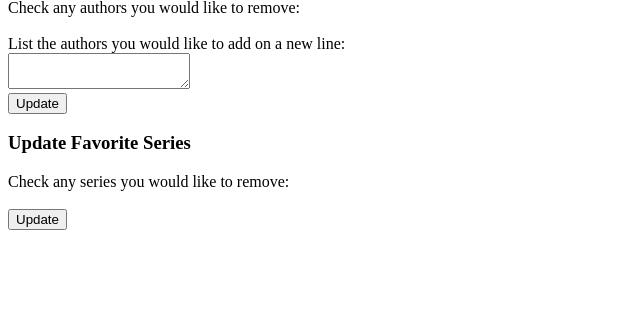
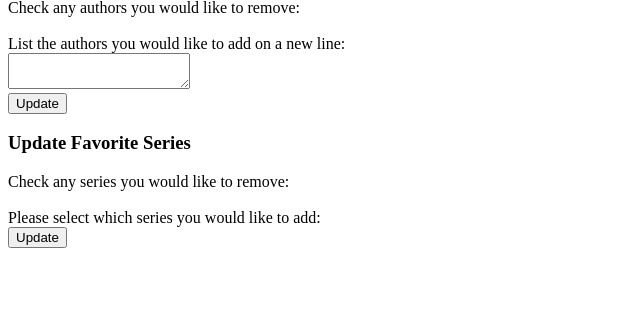
Before and after one commit to sdublish/hackbright-project, a Flask app: page /user/1 in a window 1280 px wide. Shown: the part 472-800 px from the top of the page, without its empty margins (0-640 px from the left). Run offline with Flask 2, Linux system fonts and the light colour scheme; the visitor is signed in with stand-in values (Sample User, id 1); data comes from the database, SQL or seed files in the repository; data that the repository does not hold is empty.

Commit message:
Modified search functionality, show results on page instead of in console, and allow users to add favorites from profile as well as author/series page

```diff
--- a/server.py
+++ b/server.py
@@ -13,24 +13,18 @@
 app = Flask(__name__)
 app.jinja_env.undefined = StrictUndefined
 
-# note need to run secrets file in order to set secret key
 app.secret_key = os.environ["FLASK_SECRET_KEY"]
 goodreads_key = os.environ["GOODREADS_API_KEY"]
 google_books_key = os.environ["GOOGLE_BOOKS_API_KEY"]
 
 
-def get_author_goodreads_id(author_name):
-    """ Given author name, returns Goodreads ID associated with name, if it exists.
-    Otherwise returns None."""
-    # can change this so it sends author name
-    # ... just for that one use case? IDK I don't know if that's a good idea...
-    # python is special casess aren't that special
-    # and I can literally avoid making an API call if I just give that info again
-    # also this tree is SUPER SMALL
-    # so it might be a good idea to just... send the tree info in a different way
+def get_author_goodreads_info(author_name):
+    """ Given author name, returns (goodreads_id, goodreads_name), if it exists.
+    Otherwise returns (None, None)."""
     payload = {"key": goodreads_key}
     url = "https://www.goodreads.com/api/author_url/{}".format(author_name)
     goodreads_id = None
+    goodreads_name = None
 
     response = requests.get(url, params=payload)
 
@@ -38,14 +32,21 @@
         tree = ET.fromstring(response.content)
         if tree.find("author"):
             goodreads_id = tree.find("author").attrib["id"]
+            goodreads_name = tree.find("author").find("name").text
             # if this is a dictionary, can't I solve this with get?
             # well, not if the dictionary doesn't exist in the first place?
             # Need to check on this
 
-    return goodreads_id
+    return (goodreads_id, goodreads_name)
 
 
 def sort_series(series_list):
+    """ Given a list of series nodes based off a response from the Goodreads API,
+    returns all the series  with sharing the lowest user_position value. If there is
+    no series, returns an empty dictionary. If there are only series with no user_position
+    value, returns a dictionary containing all unique series. Lowest user_position
+    value which will be returned is 1. Result format:
+    { series_id : series_title}"""
     by_user_position = {}
 
     for series in series_list:
@@ -55,6 +56,7 @@
 
         if user_position in by_user_position:
             by_user_position[user_position][series_id] = series_name
+
         else:
             by_user_position[user_position] = {series_id: series_name}
 
@@ -62,6 +64,7 @@
         return {}
 
     elif len(by_user_position) == 1:
+        # i could also just get the first thing in the list of values...
         return by_user_position.popitem()[1]
 
     else:
@@ -81,6 +84,7 @@
 
         else:  # no series found
             return {}
+
     else:  # could not make a response, or something happened
         return None
 
@@ -90,23 +94,25 @@
     response = requests.get(" https://www.goodreads.com/series/show/", params=payload)
     # also need to do some checks to make sure everything is working well with the API
     tree = ET.fromstring(response.content)
-    #so, first, I need to know how many books are in this series
-    #note I can chain find/findalls together to make my thought process clearer
     series_length = tree.find("series").find("primary_work_count").text
+    # series length should be an integer, so I don't need to worry about working with strings, I think
     series_works = list(tree.find("series").find("series_works"))  # a list of all the books in said series
-    # what if I could sort the roots by publication order?
-    # woud make traversing a lot easier
-    # how do I want to deal when no user_position is given?
-    # probably do some handling and make it so that None is now a string which makes sense
-    # I can edit the tree, after all.
-    # lst2 = sorted(series_works, key=lambda work: work.find("user_position").text, reverse=True)
-    # print(lst2)
+    by_user_position = {}
+    for work in series_works:
+        user_position = work.find("user_position").text
+        # user position, at least in a series, seems to be pretty unique
+        by_user_position[user_position] = work
+
     title = None
     published = None
-    for work in series_works:
-        if work.find("user_position").text == series_length:
-            title = work.find("work").find("original_title").text
-            published = work.find("work").find("original_publication_year").text
+
+    while title is None and series_length >= "1":
+        work = by_user_position[series_length]  # maybe do get here so i don't get a key error
+        title = work.find("work").find("original_title").text
+        published = work.find("work").find("original_publication_year").text
+        series_length = str(int(series_length) - 1)
+
+    # I could do a check here seeing if title is none, and replacing it with something else
 
     print(title, published)
     if "search_history" in session:
@@ -133,11 +139,11 @@
 def search():
     author = request.form.get("author")
     series_name = request.form.get("series")
-    print(series_name)
 
     if author and series_name:
         flash("Please enter only one!")
         return redirect("/search")
+
     elif author:
         payload = {"q": "inauthor:" + author,
                    "langRestrict": "en",
@@ -154,22 +160,37 @@
             results = response.json()  # returns a very complicated dictionary
             next_book = results["items"][0]["volumeInfo"]
 
-            # seems like the best way to get the correct publication info is to go straight to the book. Multiple API calls, yay!
+            next_book_id = results["items"][0]["id"]
+
+            payload_2 = {"key": google_books_key}
+            url = "https://www.googleapis.com/books/v1/volumes/{}".format(next_book_id)
+
+            r2 = requests.get(url, params=payload_2)
+            # can do another check here to see if request went okay
+            results_2 = r2.json()
+            published_date = results_2["volumeInfo"]["publishedDate"]
+
+            # seems like the best way to get thww correct publication info is to go straight to the book. Multiple API calls, yay!
             # Also, need to do more data validation stuff here.
 
-            print(next_book["title"], next_book["publishedDate"])
+            print(next_book["title"], published_date)
+
             if "search_history" in session:
-                session["search_history"].append((author, next_book["title"], next_book["publishedDate"]))
+                session["search_history"].append((author, next_book["title"], published_date))
+
             flash("Something happened!")
             return redirect("/search")
 
         else:
-            flash("Something went wrong :(")
+            flash("Something went wrong")
             return redirect("/search")
+
     elif series_name:
         series = Series.query.filter_by(series_name=series_name).first()
         if series.goodreads_id:
             get_last_book_of_series(series_name, series.goodreads_id)
+            # how do I want to do the search for the publication date?
+            # do I simply want to do an author search and go from there?
 
             flash("Something happened!")
             return redirect("/search")
@@ -193,9 +214,9 @@
     author_name = request.form.get("author")
     # need to make sure we actually got an input from author?
     author = Author.query.filter_by(author_name=author_name).first()
-    title = "Series by {}".format(author_name)
 
     if author:  # author is in database
+        title = "Series by {}".format(author_name)
         if author.goodreads_id:  # if author has goodreads id
                 series_info = get_series_list_by_author(author.goodreads_id)
                 if series_info is not None:  # if we get results
@@ -207,7 +228,7 @@
                     return redirect("/adv-search")
 
         else:  # author does not have a goodreads id
-            actual_id = get_author_goodreads_id(author_name)
+            actual_id = get_author_goodreads_info(author_name)[0]
 
             if actual_id:  # if you get a goodreads id
                 author.goodreads_id = actual_id
@@ -227,23 +248,38 @@
                 return redirect("/adv-search")
 
     else:  # author is not in database
-        actual_id = get_author_goodreads_id(author_name)
-        print(actual_id)
-        if actual_id:
-            possible_author = Author.query.filter_by(goodreads_id=actual_id).first()
+        # can you unpack a tuple? Might make sense here
+        actual_info = get_author_goodreads_info(author_name)
+
+        if actual_info[0]:
+            possible_author = Author.query.filter_by(goodreads_id=actual_info[0]).first()
+
             if possible_author:  # if there was a typo that goodreads handled
                 series_info = get_series_list_by_author(possible_author.goodreads_id)
+
                 if series_info is not None:  # if we get results
-                    # also I probably should add search results to search history as well
+                    flash("Showing results for {} instead of {}".format(possible_author.author_name, author_name))
+                    title = "Series by {}".format(possible_author.author_name)
                     return render_template("series_results.html", series=series_info, title=title)
 
                 else:  # did not get results/returned None
                     flash("An error occured. Please try again")
                     return redirect("/adv-search")
-            else:  # author is not in database ..
+            else:  # author is not in database
+                db.session.add(Author(author_name=actual_info[1], goodreads_id=actual_info[0]))
+                db.session.commit()
+                series_info = get_series_list_by_author(actual_info[0])
 
-                db.session.add(Author(author_name=author_name, goodreads_id=actual_id))
-            # then search, I guess? IDK how I want to display this yet
+                if series_info is not None:  # if we get results
+                    if author_name != actual_info[1]:
+                        flash("Showing results for {} instead of {}".format(actual_info[1], author_name))
+                    title = "Series by {}".format(actual_info[1])
+                    return render_template("series_results.html", series=series_info, title=title)
+
+                else:  # did not get results/returned None
+                    flash("An error occured. Please try again")
+                    return redirect("/adv-search")
+
         else:  # if no author id is returned
             flash("Could not find an author with that name. Please try again.")
             return redirect("/adv-search")
@@ -253,14 +289,17 @@
 def show_series_results():
     series_id = request.form.get("id")
     series_name = request.form.get("name")
+
     if series_id and series_name:  # if there is a series id and name
         results = get_last_book_of_series(series_name, series_id)
 
-        db.session.add(Series(goodreads_id=series_id, series_name=series_name))
-        db.session.commit()
+        if not Series.query.filter_by(goodreads_id=series_id).first():  # if series is not in database
+            db.session.add(Series(goodreads_id=series_id, series_name=series_name))
+            db.session.commit()
 
         return jsonify(results)
-    else:
+
+    else:  # should think if I really want this redirect here
         flash("An error occured. Please try again.")
         return redirect("/adv-search")
 
@@ -296,6 +335,7 @@
 
 @app.route("/book-series", methods=["POST"])
 def series_by_books():
+    # could definitely do unpacking here, if I wanted to
     book_info = request.form.get("book").split("||")
     book_id = book_info[0].strip()
     book_name = book_info[1].strip()
@@ -305,7 +345,6 @@
         payload = {"key": goodreads_key}
         url = "https://www.goodreads.com/work/{}/series".format(book_id)
         response = requests.get(url, params=payload)
-        print(response)
 
         if response.status_code == 200:
             tree = ET.fromstring(response.content)
@@ -389,6 +428,7 @@
 
             user_id = User.query.filter_by(email=email).first().user_id
             session["user_id"] = user_id
+            session["search_history"] = []
 
             flash("You are now logged in, {}!".format(fname))
 
@@ -402,7 +442,9 @@
 @app.route("/user/<user_id>")
 def show_profile(user_id):
     user = User.query.get(user_id)
-    return render_template("user_info.html", user=user)
+    fav_series_id = [s.series_id for s in Fav_Series.query.filter_by(user_id=user_id).all()]
+    series = Series.query.filter(db.not_(Series.series_id.in_(fav_series_id))).all()
+    return render_template("user_info.html", user=user, series=series)
 
 
 @app.route("/update-profile", methods=["POST"])
@@ -430,7 +472,7 @@
 @app.route("/update-authors", methods=["POST"])
 def update_authors():
     user_id = request.form.get("user_id")
-    unfav_authors = request.form.get("author-remove")
+    unfav_authors = request.form.getlist("author-remove")
     new_authors = request.form.get("new-author").strip().splitlines()
 
     if unfav_authors:
@@ -438,60 +480,98 @@
             author = Fav_Author.query.filter_by(author_id=author_id, user_id=user_id).first()
             if author:
                 db.session.delete(author)
+                flash("Successfully removed {}".format(author.author.author_name))
 
     if new_authors:
         for author_name in new_authors:
             author = Author.query.filter_by(author_name=author_name).first()
 
             if author:  # if author in database
-                if Fav_Author.query.filter_by(author_id=author.author_id, user_id=user_id):
+                if Fav_Author.query.filter_by(author_id=author.author_id, user_id=user_id).first():
                     flash("You already liked {}!".format(author.author_name))
 
                 else:
                     db.session.add(Fav_Author(author_id=author.author_id, user_id=user_id))
+                    flash("Successfully added {}".format(author_name))
             else:  # if author is NOT in database
-                goodreads_id = get_author_goodreads_id(author_name)
+                goodreads_info = get_author_goodreads_info(author_name)
 
-                # since Goodreads does some sort of spell-check before returning results, use goodreads name!
-                # if id does not exist... still add author?
+                if author_name != goodreads_info[1]:  # name entered and name returned from goodreads do not match (indicates typo)
+                    flash("Could not find {}. Did you mean {}?".format(author_name, goodreads_info[1]))
 
-                db.session.add(Author(author_name=author_name, goodreads_id=goodreads_id))
-                db.session.commit()
+                else:  # author is definitely NOT in database
+                    db.session.add(Author(author_name=goodreads_info[1], goodreads_id=goodreads_info[0]))
+                    db.session.commit()
 
-                author_id = Author.query.filter_by(author_name=author_name).first().author_id
-                db.session.add(Fav_Author(author_id=author_id, user_id=user_id))
+                    author_id = Author.query.filter_by(author_name=author_name).first().author_id
+                    db.session.add(Fav_Author(author_id=author_id, user_id=user_id))
+                    flash("Successfully added {}".format(author_name))
 
     db.session.commit()
-    flash("Authors successfully updated")
     return redirect("/user/{}".format(user_id))
+
+
+@app.route("/update-fav-author.json", methods=["POST"])
+def update_fav_author():
+    user_id = request.form.get("user_id")
+    author_id = request.form.get("author_id")
+
+    if user_id and author_id:
+        if Fav_Author.query.filter_by(author_id=author_id, user_id=user_id).first():
+            return jsonify({"result": "You have already favorited this author!"})
+
+        else:
+            db.session.add(Fav_Author(author_id=author_id, user_id=user_id))
+            db.session.commit()
+            return jsonify({"result": "New favorite author added!"})
+    else:
+        return jsonify({"result": "Something went wrong."})
 
 
 @app.route("/update-series", methods=["POST"])
 def update_series():
     user_id = request.form.get("user_id")
-    unfav_series = request.form.get("series-remove")
-    # new_series = request.form.get("new-series").strip().splitlines()
+    unfav_series = request.form.getlist("series-remove")
+    new_series = request.form.getlist("series-add")
 
     if unfav_series:
         for series_id in unfav_series:
             series = Fav_Series.query.filter_by(series_id=series_id, user_id=user_id).first()
             if series:
                 db.session.delete(series)
+                flash("Successfully removed {}".format(series.series.series_name))
 
-    if new_series:  # if I can't figure out a good way to handle this, I'm going to have to remove this functionality
-        for series_name in new_series:
-            series = Series.query.filter_by(series_name=series_name).first()
-            if series:
+    if new_series:
+        for series_id in new_series:
+            series = Series.query.get(series_id)
+            if Fav_Series.query.filter_by(series_id=series_id, user_id=user_id).first():
+                flash("You already liked {}!".format(series.series_name))
 
-                if Fav_Series.query.filter_by(series_id=series.series_id, user_id=user_id):
-                    flash("You already liked {}!".format(series.series_name))
+            else:
+                db.session.add(Fav_Series(series_id=series_id, user_id=user_id))
 
-                else:
-                    db.session.add(Fav_Series(series_id=series.series_id, user_id=user_id))
+    # maybe figure out I want to handle if the series check fails later...
 
     db.session.commit()
     flash("Series successfully updated")
     return redirect("/user/{}".format(user_id))
+
+
+@app.route("/update-fav-series.json", methods=["POST"])
+def update_fav_series():
+    user_id = request.form.get("user_id")
+    series_id = request.form.get("series_id")
+
+    if user_id and series_id:
+        if Fav_Series.query.filter_by(series_id=series_id, user_id=user_id).first():
+            return jsonify({"result": "You have already favorited this series!"})
+
+        else:
+            db.session.add(Fav_Series(series_id=series_id, user_id=user_id))
+            db.session.commit()
+            return jsonify({"result": "New favorite series added!"})
+    else:
+        return jsonify({"result": "Something went wrong"})
 
 
 @app.route("/author/<author_id>")
@@ -499,10 +579,9 @@
     author = Author.query.get(author_id)
 
     if author.goodreads_id is None:
-        author.goodreads_id = get_author_goodreads_id(author.author_name)
-        # query goodreads to see if there is an id
-        # if so, set it
-        # otherwise, don't do anything
+        # author.goodreads_id = get_author_goodreads_info(author.authoruthor_name)[0]
+        # db.session.commit()
+        pass
 
     if author.goodreads_id:
         payload = {"id": author.goodreads_id, "key": goodreads_key}
@@ -511,7 +590,7 @@
         tree = ET.fromstring(response.content)
         author_info = tree.find("author")
         # info to display: total works, gender, list of series, list of works
-        pass
+        return render_template("author_info.html", author=author)
 
     else:
         # display something else
--- a/templates/user_info.html
+++ b/templates/user_info.html
@@ -45,8 +45,10 @@
 <input type="hidden" name="user_id" value="{{ user.user_id }}">
 Check any series you would like to remove: <br>{% for fs in user.fav_series %}
 <input type="checkbox" name="series-remove" value="{{ fs.series_id}}"> {{ fs.series.series_name }}<br> {% endfor %}<br>
-<!-- List the series you would like to add on a new line: <br>
-<textarea name="new-series"></textarea><br> -->
+Please select which series you would like to add: <br>
+{% for s in series %}
+<input type="checkbox" name="series-add" value="{{ s.series_id }}"> {{ s.series_name }} </br>
+{% endfor %}
 <input type="Submit" value="Update">
 </form>
 
```
Also changed, not shown: seed.py (+0 -10 lines), templates/author_info.html (+17 -3 lines), templates/search.html (+19 -2 lines), templates/series_info.html (+19 -3 lines), templates/series_results.html (+6 -2 lines).
